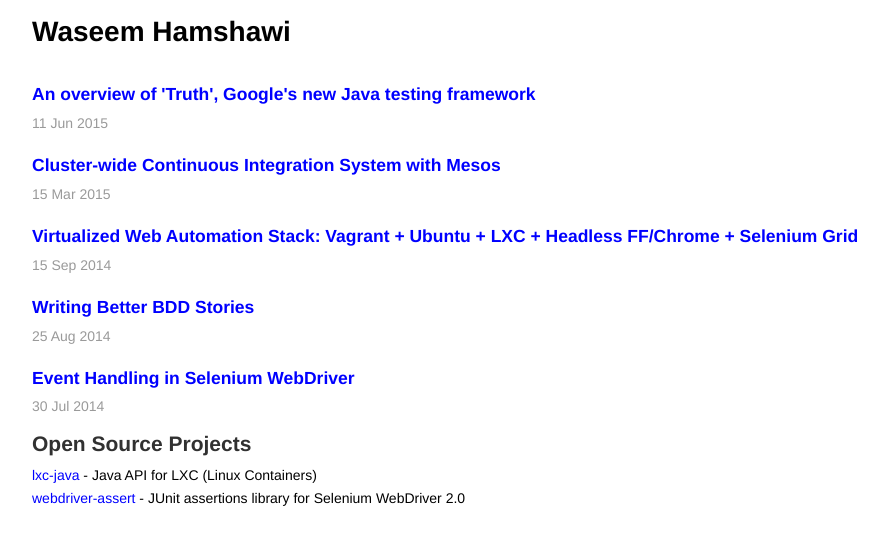
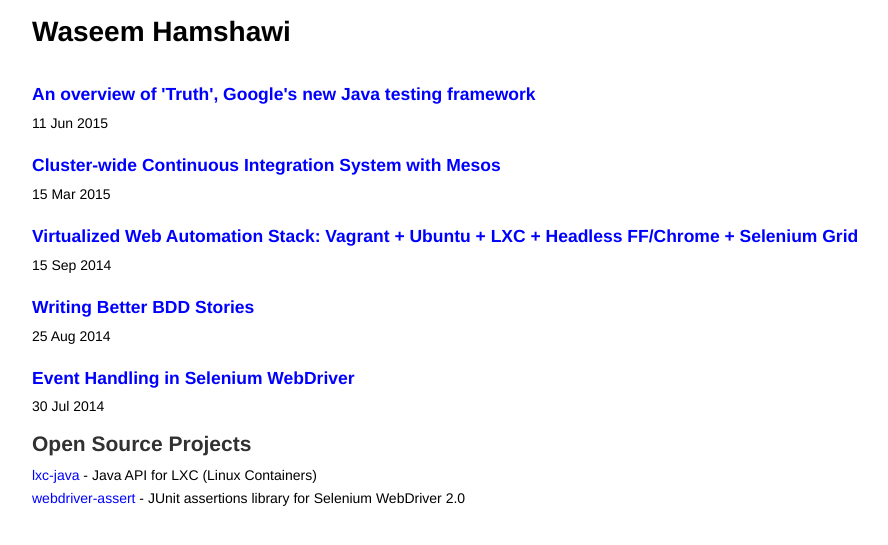
Before and after one commit to waseemh/waseemh.github.io_F, a Jekyll site: the page built from index.md, in a window 1280 px wide. Shown: the top 545 px of the page, without its empty margins (78-966 px from the left). Built offline with Jekyll 4.4.1, drawn with Linux system fonts in a browser that asks for light colours.

Commit message:
Update index.md

```diff
--- a/index.md
+++ b/index.md
@@ -5,7 +5,7 @@ title: Home
 
 {% for post in site.posts %}
    <h3> <a href="{{ post.url }}">{{ post.title }}</a> </h3>
-   <span style="display: inline" class="post-date">{{ post.date | date_to_string }}</span>
+   <span style="display: inline" >{{ post.date | date_to_string }}</span>
 {% endfor %}
 
 <h2>Open Source Projects</h2>
```
